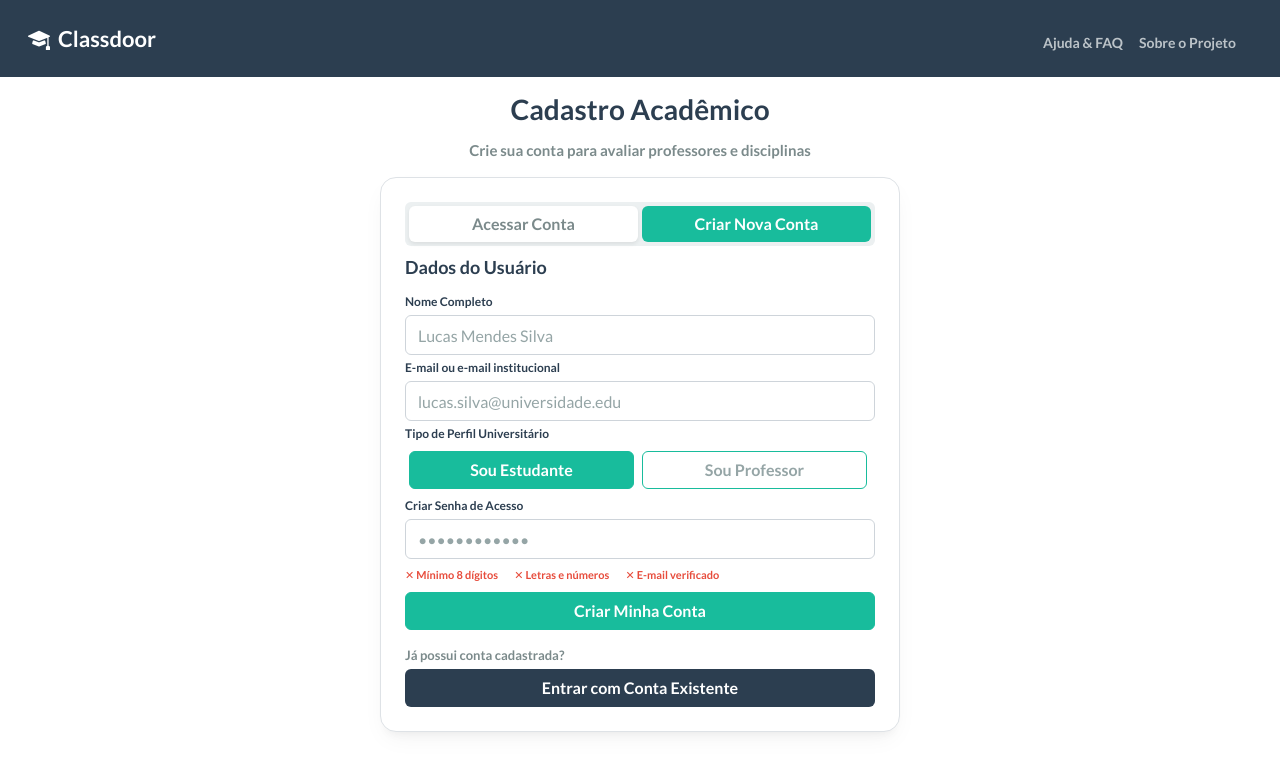
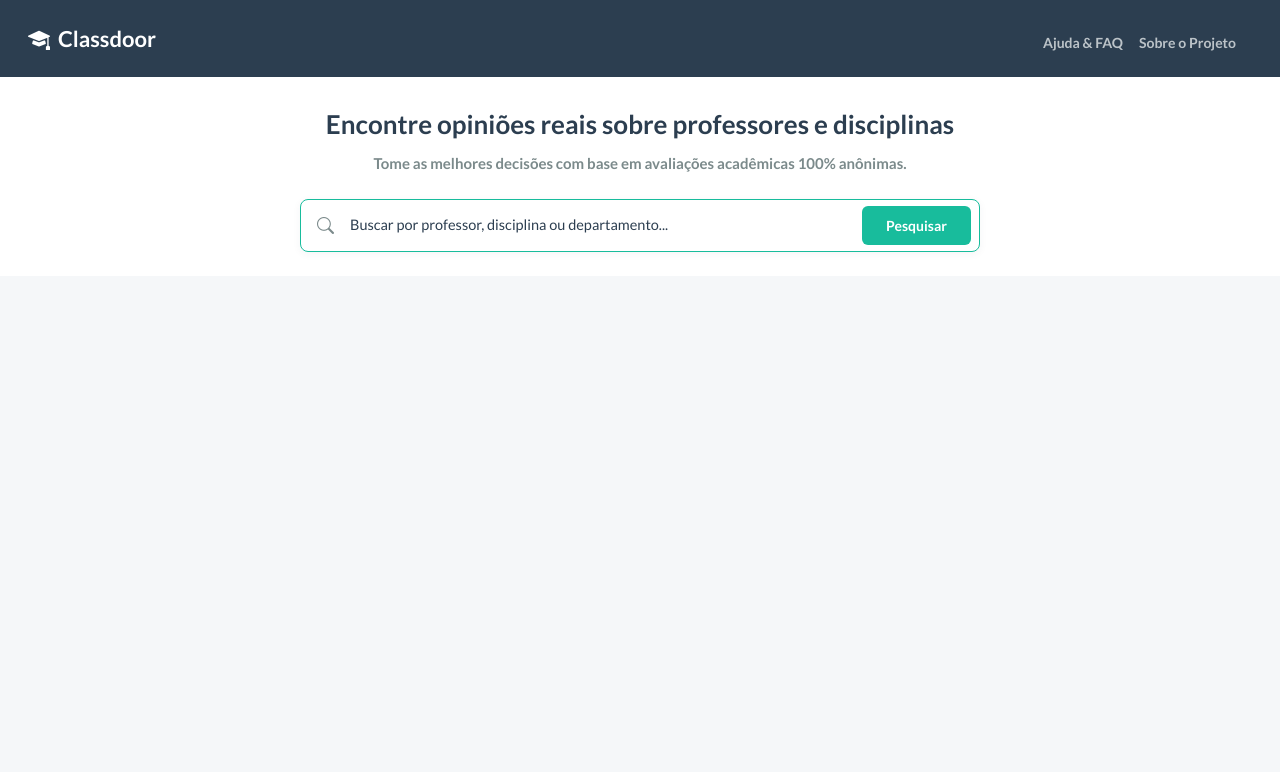
Before and after one commit to Gabriel-Aragao/classdoor-frontend, a React (Vite) app: page / in a window 1280 px wide. Shown: the top 772 px of the page. Built offline with nearby package versions, Linux system fonts and the light colour scheme.

Commit message:
feat: alterações na barra do SearchBar

```diff
--- a/src/app/App.css
+++ b/src/app/App.css
@@ -80,10 +80,6 @@ h1 {
   border-radius: 50%;
   display: inline-block;
 }
-
-
-<<<<<<< Updated upstream
-=======
 /* Card 006 - Login / Recuperação de senha */
 .auth-page {
   min-height: 100vh;
@@ -227,12 +223,12 @@ h1 {
   .auth-security { margin-top: 20px; }
 }
 
-/* Barra de Busca Integrada */
+
 .search-bar-container {
   display: flex;
   align-items: center;
   background-color: #ffffff;
-  border: 1.5px solid #dce4ec;
+  border: 1.5px solid #18BC9C;
   border-radius: 8px;
   padding: 6px 8px 6px 16px;
   max-width: 680px;
@@ -269,7 +265,7 @@ h1 {
 }
 
 .search-bar-input::placeholder {
-  color: #95a5a6;
+  color: #2C3E50;
   font-weight: 400;
   opacity: 1;
 }
@@ -309,4 +305,3 @@ h1 {
     font-size: 13.5px;
   }
 }
->>>>>>> Stashed changes
--- a/src/app/routes.jsx
+++ b/src/app/routes.jsx
@@ -1,11 +1,12 @@
 import {Routes, Route} from 'react-router-dom'
 import RegisterPage from '../features/auth/RegisterPage'
+import HomePage from '../features/auth/HomePage';
 
 function AppRoutes() {
     return (
         <Routes>
             <Route path="/register" element={<RegisterPage />}></Route>
-            <Route path='/' element={<RegisterPage/>}></Route >
+            <Route path='/' element={<HomePage/>}></Route >
         </Routes>
     );
 }
--- a/src/components/SearchBar.jsx
+++ b/src/components/SearchBar.jsx
@@ -8,7 +8,6 @@ function SearchBar({
   autoFocus = false,
 }) {
   const [internalValue, setInternalValue] = useState('');
-
   const isControlled = value !== undefined;
   const currentValue = isControlled ? value : internalValue;
 
@@ -34,7 +33,7 @@ function SearchBar({
       onSubmit={handleSubmit}
       className={`search-bar-container ${className}`}
     >
-      <i className="bi bi-search search-bar-icon" aria-hidden="true"></i>
+      <i className="bi-search search-bar-icon"></i>
       <input
         type="text"
         className="search-bar-input"
--- a/src/features/auth/HomePage.jsx
+++ b/src/features/auth/HomePage.jsx
@@ -19,7 +19,7 @@ function HomePage() {
     <div className="auth-page">
       <Navbar />
 
-      <div className="container pt-2 bg-white ">
+      <div className=" pt-2 bg-white p-4">
         <h1 className="fw-bold mt-4 text-primary text-center" style={{ fontSize: '26px', color: '#2C3E50' }}>
           Encontre opiniões reais sobre professores e disciplinas
         </h1>
```
